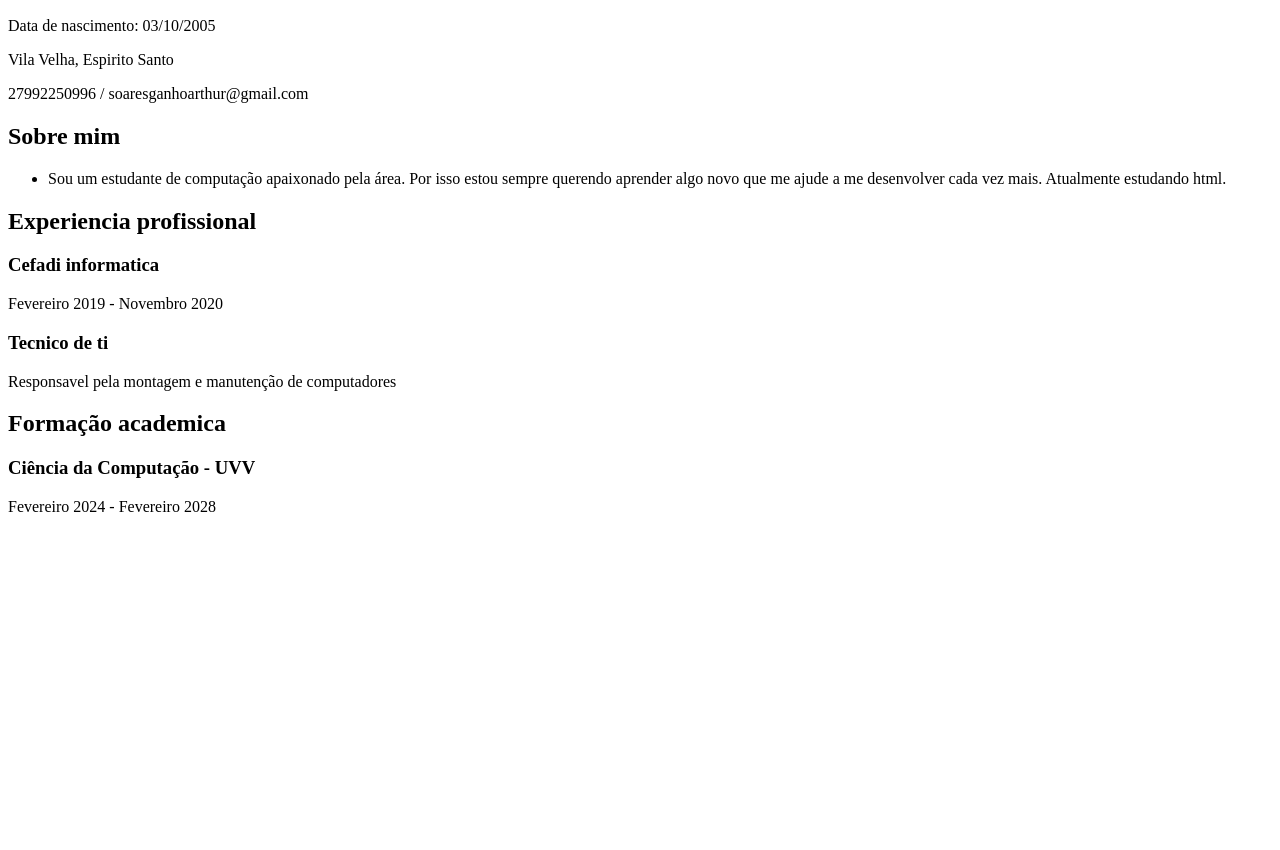
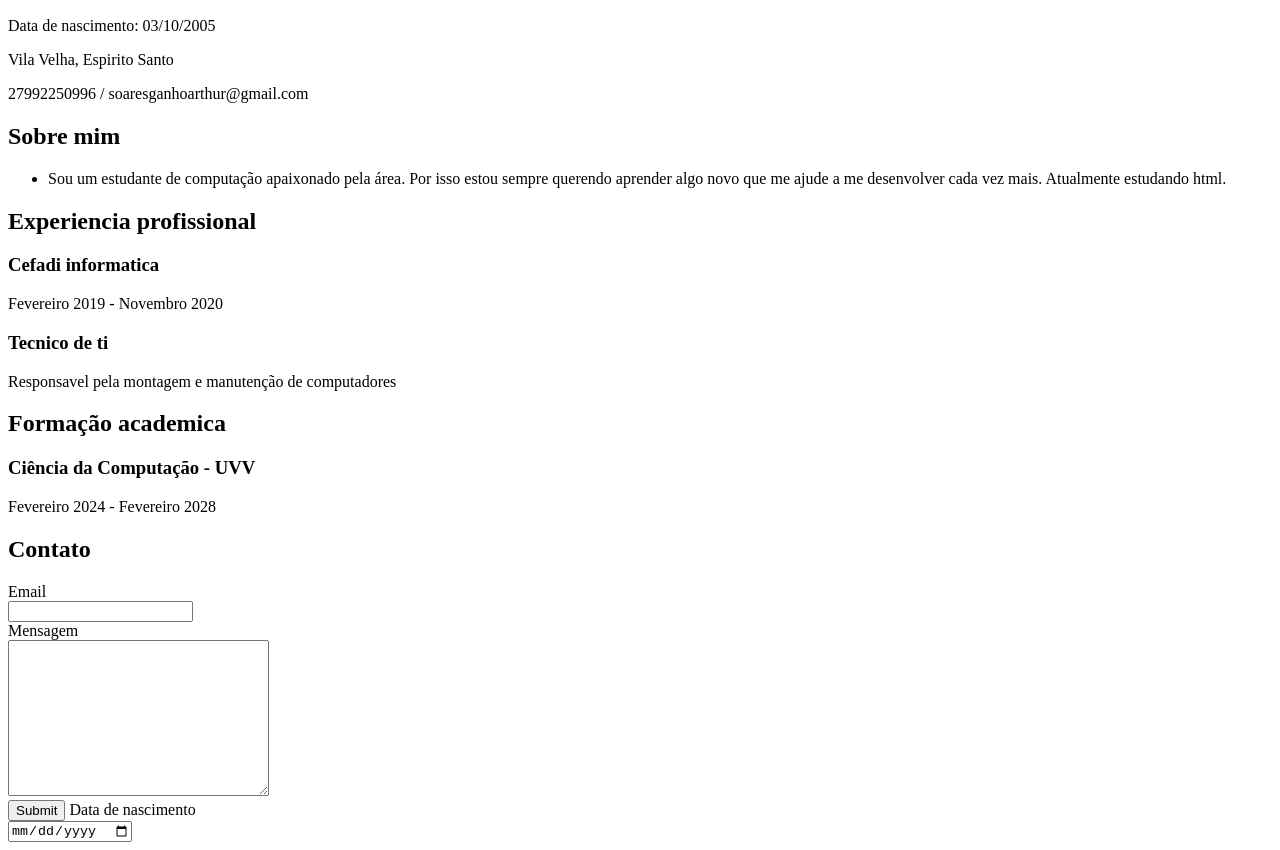
Before and after one commit to ArtySG/Curr-culo-VirtualCC1MC-, a plain HTML site: page index.html in a window 1280 px wide. Shown: the part 110-960 px from the top of the page. Before the commit the page ends 800 px from the top, so only its background shows below. Drawn offline with Linux system fonts and the light colour scheme.

Commit message:
Add files via upload

```diff
--- a/index.html
+++ b/index.html
@@ -26,6 +26,20 @@
         <h2>Formação academica</h2>
         <h3>Ciência da Computação - UVV</h3>
         <p>Fevereiro 2024 - Fevereiro 2028</p>
+        <h2>Contato</h2>
+        <form action="" method="get">
+            <label for="Email">Email</label>
+             <br>
+            <input type="text" name="email" id="email">
+             <br>
+            <label for="Mensagem">Mensagem</label>
+             <br>
+             <textarea name="Mensagem" cols="30" rows="10"></textarea><br>
+            <input type="submit">
+            <label for="dob">Data de nascimento</label><br>
+            <input type="date" name="dob"><br>
+
+        </form>
 
 
 
```
